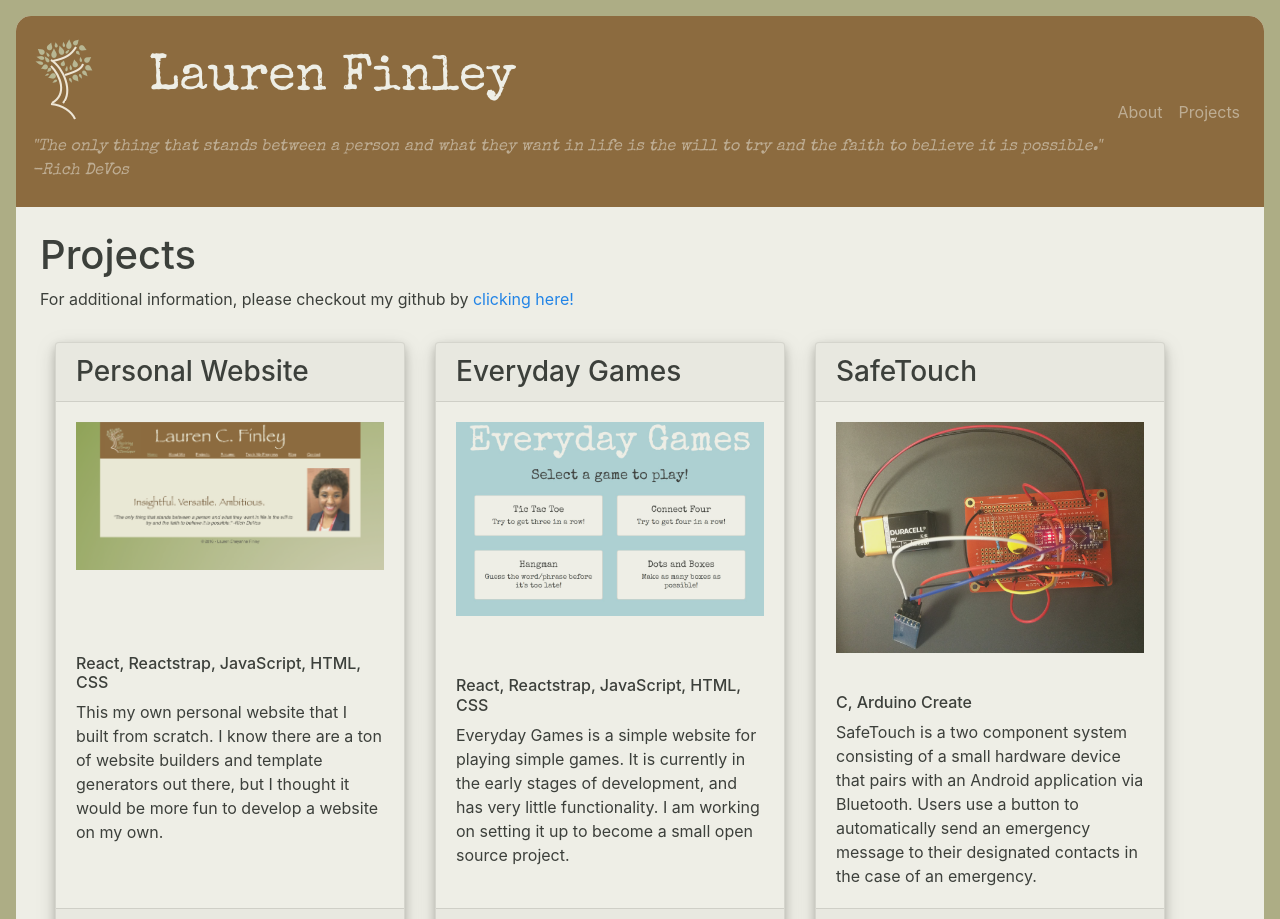
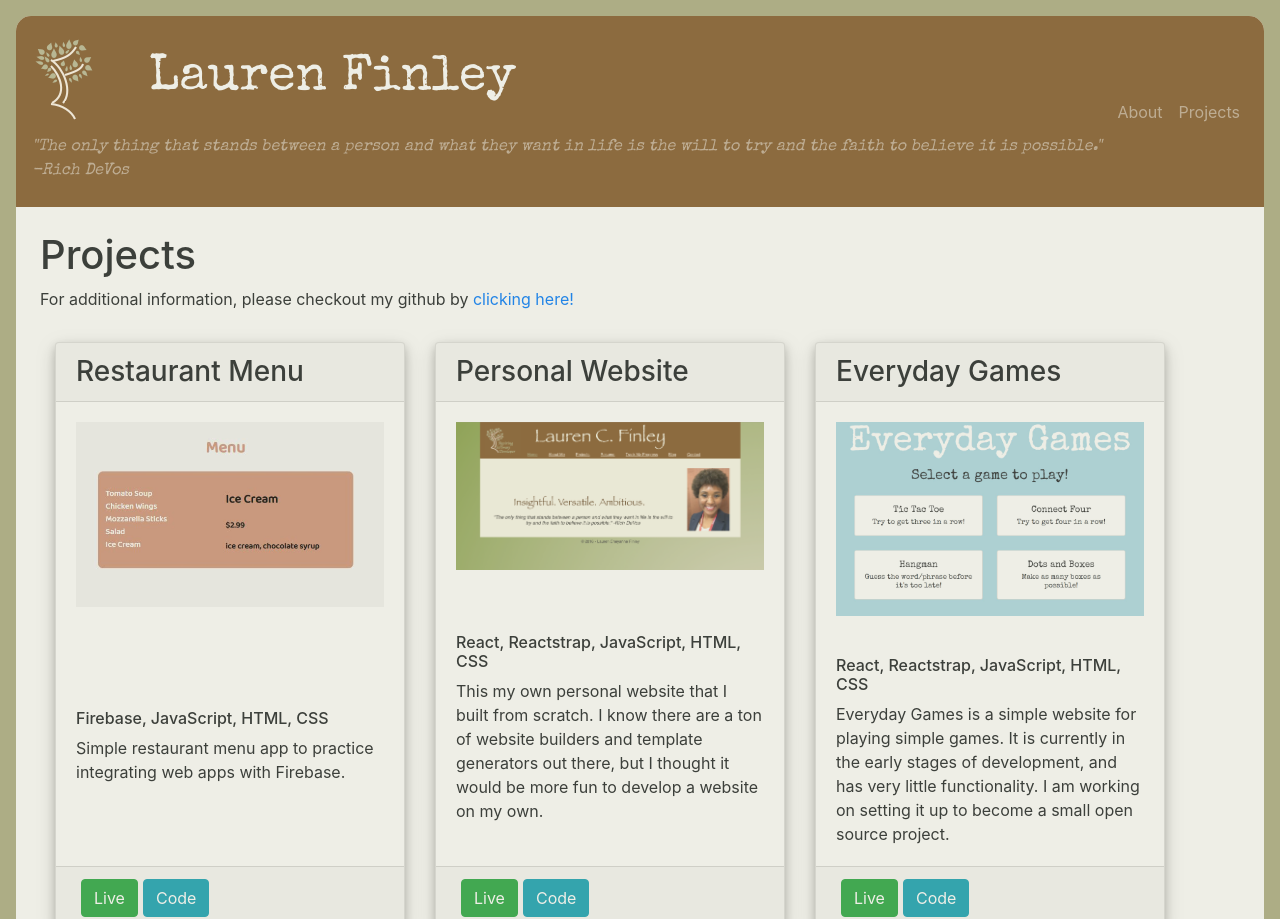
Before and after one commit to laurenoutloud/laurenoutloud.github.io, a React (Vite) app: page / in a window 1280 px wide. Shown: the top 919 px of the page. Built offline with nearby package versions, Linux system fonts and the light colour scheme.

Commit message:
add restaurant menu to projects

```diff
--- a/src/data/projectData.js
+++ b/src/data/projectData.js
@@ -1,5 +1,5 @@
 import everdayGamesImage from "../images/everydayGames.jpg"
-import boggleImage from "../images/projects/boggle.jpg";
+import restaurantMenuImage from "../images/projects/restaurantMenu.jpg";
 import MakeOrderImage from "../images/projects/makeorderrequest.png";
 import safeTouchImage from "../images/projects/safetouch.jpg";
 import selfCheckoutImage from "../images/projects/selfcheckout.jpg";
@@ -12,6 +12,14 @@ import studyStationPDF from "../documents/StudyStationFall2016Portfolio.pdf";
 
 const PROJECT_DATA = {
   projects: [
+    {
+      image: restaurantMenuImage,
+      title: "Restaurant Menu",
+      techStack: "Firebase, JavaScript, HTML, CSS",
+      text:"Simple restaurant menu app to practice integrating web apps with Firebase.",
+      codeLink: "https://github.com/laurenoutloud/restaurant-menu",
+      liveLink: "https://laurenoutloud.github.io/restaurant-menu/"
+    },
     {
       image: personalWebsiteImage,
       title: "Personal Website",
```
Also changed, not shown: src/images/projects/restaurantMenu.JPG (added).
